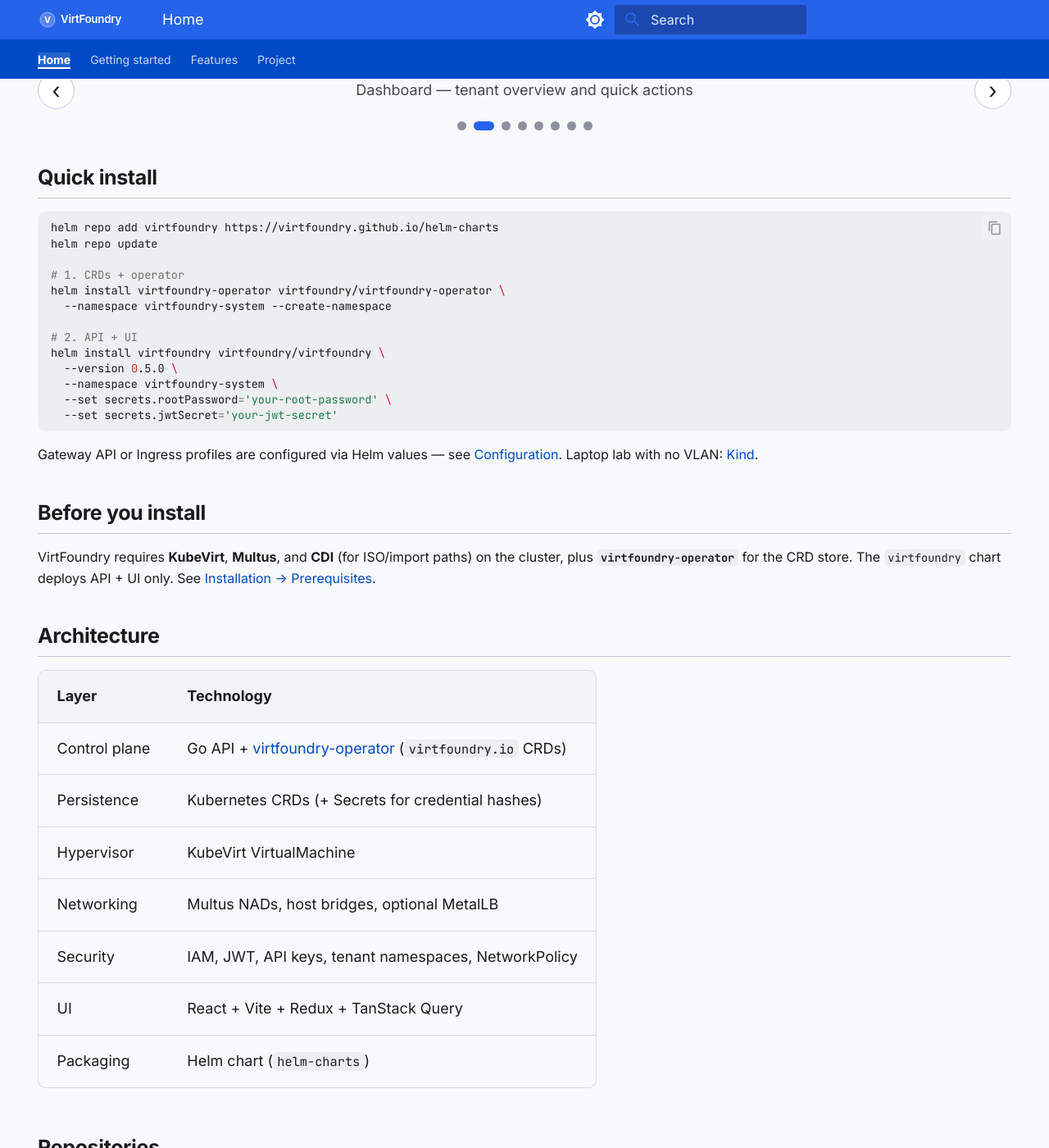
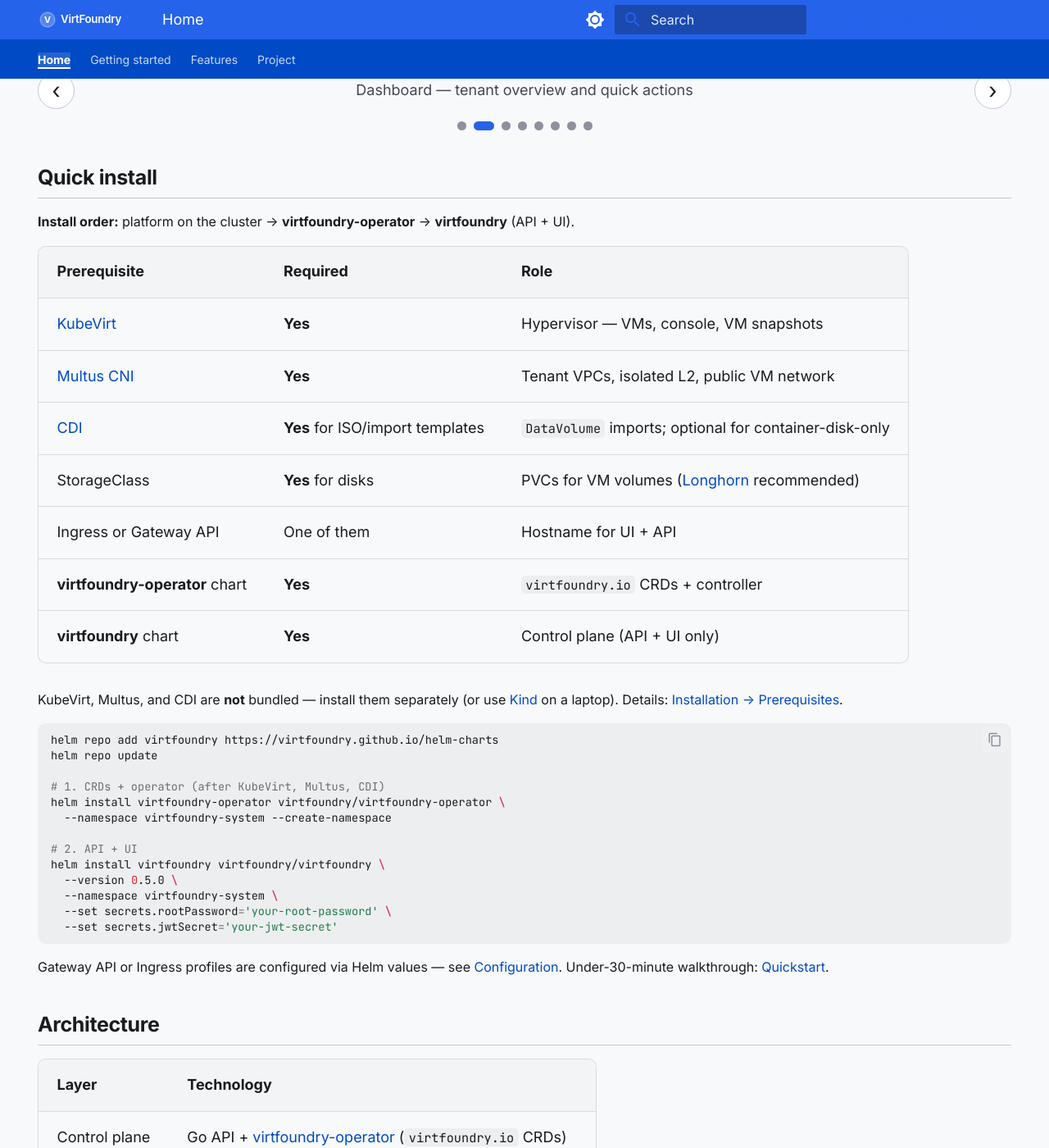
Before and after one commit to virtfoundry/helm-charts, an MkDocs documentation site: the page built from docs/index.md, in a window 1280 px wide and 1400 px high, scrolled down 1763 px. Shown: the whole window at 82% size. Built offline with MkDocs 1.6.1 and Material for MkDocs 9.7.7, drawn with Linux system fonts in a browser that asks for light colours; comment, search, counter and statistics services are not loaded.

Commit message:
docs: list platform prerequisites in quick install
Make KubeVirt, Multus, CDI, and install order explicit before Helm
commands on the docs home, README, and helm repo pages.

````diff
--- a/docs/index.md
+++ b/docs/index.md
@@ -116,11 +116,25 @@
 
 ## Quick install
 
+**Install order:** platform on the cluster → **virtfoundry-operator** → **virtfoundry** (API + UI).
+
+| Prerequisite | Required | Role |
+|--------------|----------|------|
+| [KubeVirt](https://kubevirt.io/) | **Yes** | Hypervisor — VMs, console, VM snapshots |
+| [Multus CNI](https://github.com/k8snetworkplumbingwg/multus-cni) | **Yes** | Tenant VPCs, isolated L2, public VM network |
+| [CDI](https://github.com/kubevirt/containerized-data-importer) | **Yes** for ISO/import templates | `DataVolume` imports; optional for container-disk-only |
+| StorageClass | **Yes** for disks | PVCs for VM volumes ([Longhorn](https://longhorn.io/) recommended) |
+| Ingress or Gateway API | One of them | Hostname for UI + API |
+| **virtfoundry-operator** chart | **Yes** | `virtfoundry.io` CRDs + controller |
+| **virtfoundry** chart | **Yes** | Control plane (API + UI only) |
+
+KubeVirt, Multus, and CDI are **not** bundled — install them separately (or use [Kind](guide/kind.md) on a laptop). Details: [Installation → Prerequisites](guide/installation.md#prerequisites-overview).
+
 ```bash
 helm repo add virtfoundry https://virtfoundry.github.io/helm-charts
 helm repo update
 
-# 1. CRDs + operator
+# 1. CRDs + operator (after KubeVirt, Multus, CDI)
 helm install virtfoundry-operator virtfoundry/virtfoundry-operator \
   --namespace virtfoundry-system --create-namespace
 
@@ -132,11 +146,7 @@
   --set secrets.jwtSecret='your-jwt-secret'
 ```
 
-Gateway API or Ingress profiles are configured via Helm values — see [Configuration](guide/configuration.md). Laptop lab with no VLAN: [Kind](guide/kind.md).
-
-## Before you install
-
-VirtFoundry requires **KubeVirt**, **Multus**, and **CDI** (for ISO/import paths) on the cluster, plus **`virtfoundry-operator`** for the CRD store. The `virtfoundry` chart deploys API + UI only. See [Installation → Prerequisites](guide/installation.md#why-each-platform-component-is-needed).
+Gateway API or Ingress profiles are configured via Helm values — see [Configuration](guide/configuration.md). Under-30-minute walkthrough: [Quickstart](guide/quickstart.md).
 
 ## Architecture
 
````
Also changed, not shown: README.md (+12 -5 lines), charts/virtfoundry/README.md (+3 -0 lines), docs/HELM-REPO.md (+5 -1 lines), docs/guide/helm-repository.md (+1 -1 lines).
